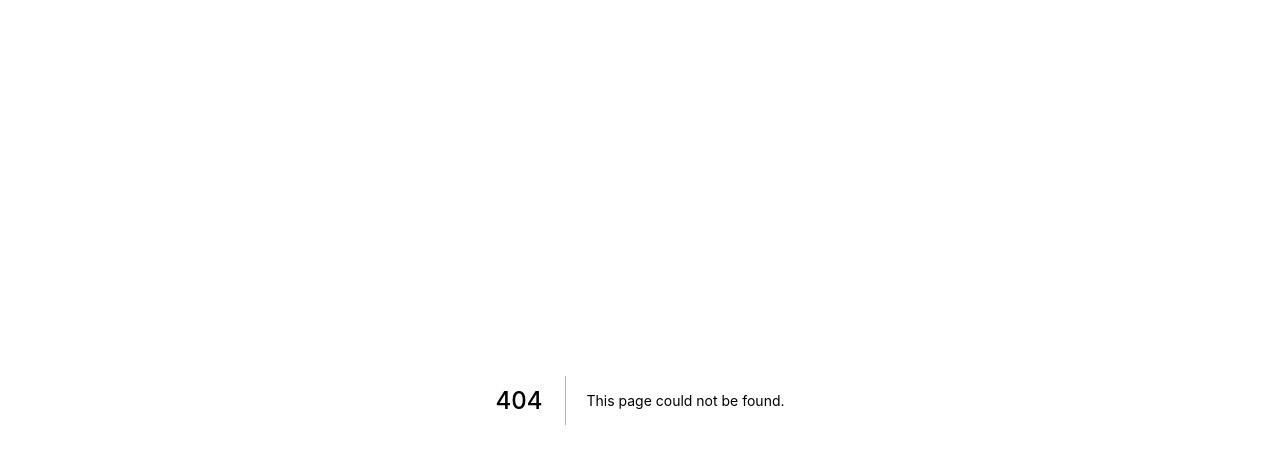
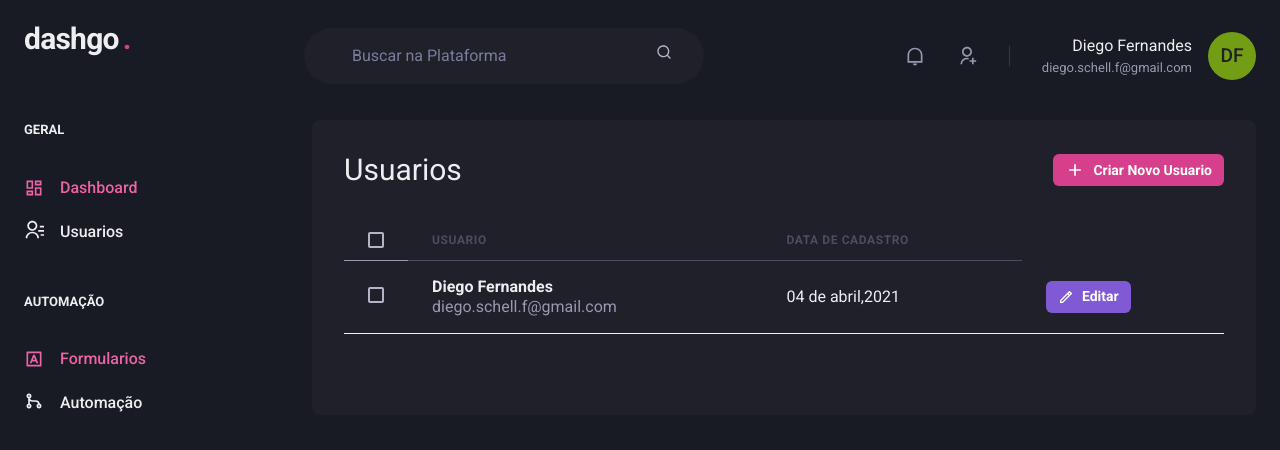
Before and after one commit to AllyssonR/dashgo, a Next.js app: page /users in a window 1280 px wide. Before the commit this address had no page. Shown: the top 450 px of the page. Built offline with nearby package versions, Linux system fonts and the light colour scheme.

Commit message:
create a user list on dashboard

```diff
--- /dev/null
+++ b/src/pages/users/index.tsx
@@ -0,0 +1,83 @@
+import {
+  Box,
+  Button,
+  Checkbox,
+  Flex,
+  Heading,
+  Icon,
+  Table,
+  Tbody,
+  Td,
+  Text,
+  Th,
+  Thead,
+  Tr
+} from '@chakra-ui/react'
+import { RiAddLine, RiPencilLine } from 'react-icons/ri'
+import { Header } from '../../components/Header'
+import { SideBar } from '../sidebar'
+
+export default function UsersList() {
+  return (
+    <Box>
+      <Header />
+      <Flex w="100%" my="6" maxWidth={1480} mx="auto" px="6">
+        <SideBar />
+        <Box flex="1" borderRadius={8} bg="gray.800" p="8">
+          <Flex mb="8" justify="space-between" align="center">
+            <Heading size="lg" fontWeight="normal">
+              Usuarios
+            </Heading>
+            <Button
+              as="a"
+              size="sm"
+              fontSize="sm"
+              colorScheme="pink"
+              leftIcon={<Icon as={RiAddLine} fontSize="20" />}
+            >
+              Criar Novo Usuario
+            </Button>
+          </Flex>
+          <Table colorScheme="whitealpha">
+            <Thead>
+              <Tr>
+                <Th px="6" color="gray.300" width="8">
+                  <Checkbox colorScheme="pink" />
+                </Th>
+                <Th>Usuario</Th>
+                <Th>Data de Cadastro</Th>
+              </Tr>
+            </Thead>
+            <Tbody>
+              <Tr>
+                <Td px="6">
+                  <Checkbox colorScheme="pink" />
+                </Td>
+                <Td>
+                  <Box>
+                    <Text fontWeight="bold">Diego Fernandes</Text>
+                    <Text fontWeight="sm" color="gray.300">
+                      diego.schell.f@gmail.com
+                    </Text>
+                  </Box>
+                </Td>
+                <Td>04 de abril,2021</Td>
+                <Td>
+                  <Button
+                    as="a"
+                    size="sm"
+                    fontSize="sm"
+                    colorScheme="purple"
+                    leftIcon={<Icon as={RiPencilLine} fontSize="16" />}
+                  >
+                    Editar
+                  </Button>
+                </Td>
+              </Tr>
+            </Tbody>
+          </Table>
+        </Box>
+      </Flex>
+    </Box>
+  )
+}
```
Also changed, not shown: src/pages/dashboard.tsx (+17 -2 lines).
